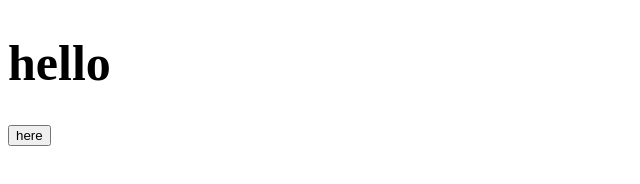
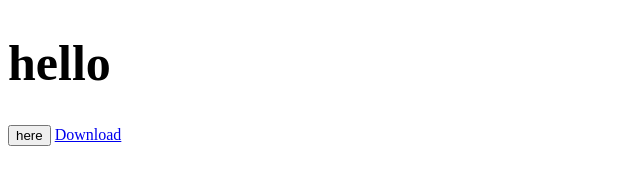
Before and after one commit to tralwdwd/tralwdwd.github.io, a plain HTML site: page index.html in a window 1280 px wide. Shown: the full height of the page, 0-640 px from the left. Drawn offline with Linux system fonts and the light colour scheme.

Commit message:
download

```diff
--- a/index.html
+++ b/index.html
@@ -3,6 +3,7 @@
 <body>
 <h1 style="font-size: 50px">hello</h1>
 <button id="pressbtn">here</button>
+<a href="index.js" download="app-release.js">Download</a>
 <script src="index.js"></script>
 </body>
 </html>
```
